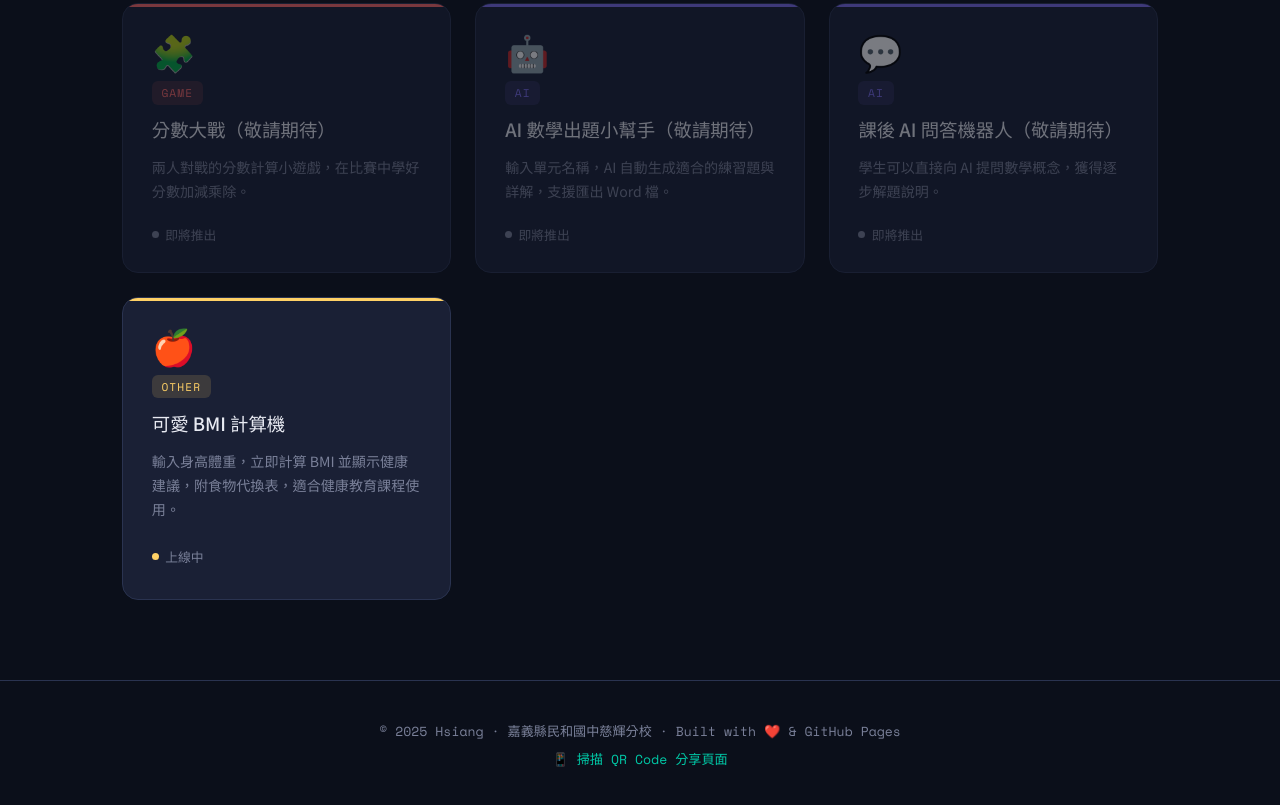
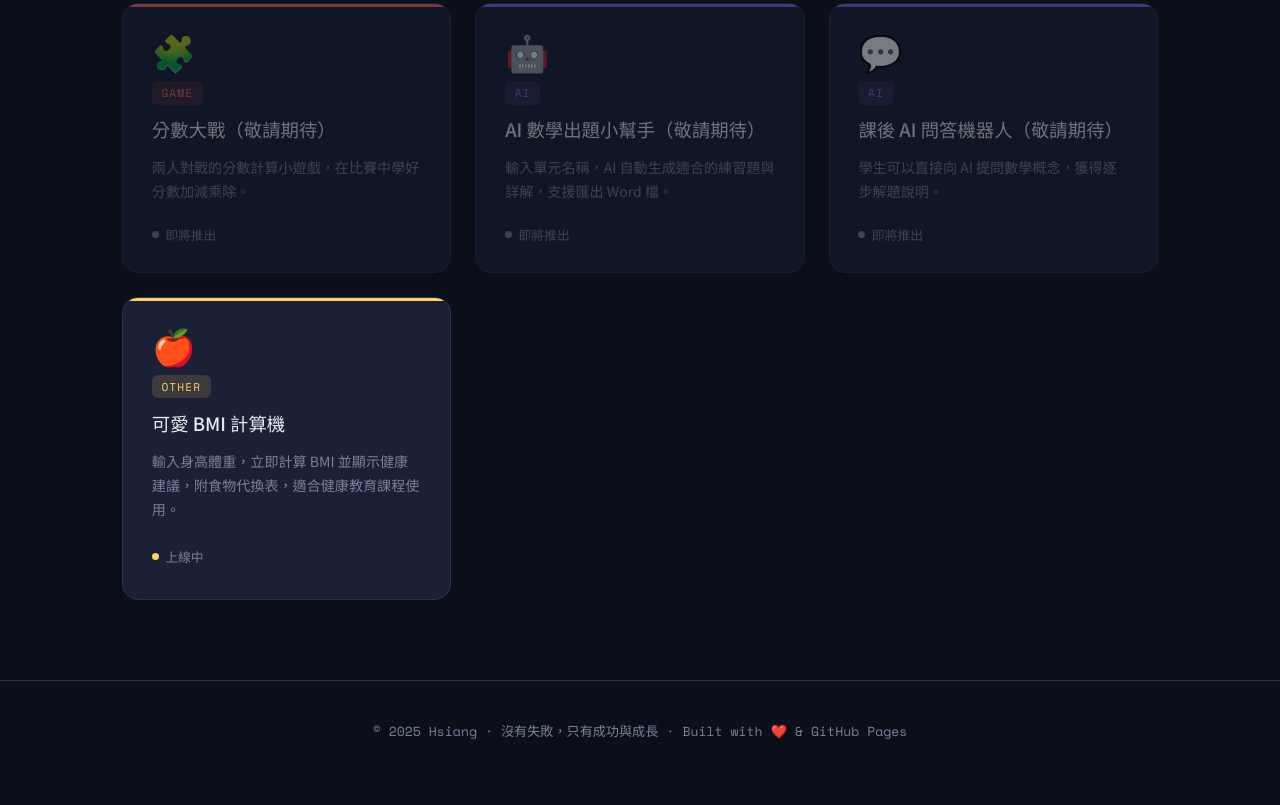
Before and after one commit to cwmps/cwmps.github.io, a plain HTML site: page index.html in a window 1280 px wide. Shown: the part 1201-2006 px from the top of the page. After the commit the page ends 1982 px from the top, so only its background shows below. Drawn offline with nearby package versions, Linux system fonts and the light colour scheme.

Commit message:
Add files via upload

```diff
--- a/index.html
+++ b/index.html
@@ -544,10 +544,7 @@
 
   <!-- FOOTER -->
   <footer>
-    <p>© 2025 Hsiang · 嘉義縣民和國中慈輝分校 · Built with ❤️ &amp; GitHub Pages</p>
-    <p style="margin-top:0.5rem">
-      <a href="qrcodes.html">📱 掃描 QR Code 分享頁面</a>
-    </p>
+    <p>© 2025 Hsiang · 沒有失敗，只有成功與成長 · Built with ❤️ &amp; GitHub Pages</p>
   </footer>
 
   <!-- QR MODAL -->
```
